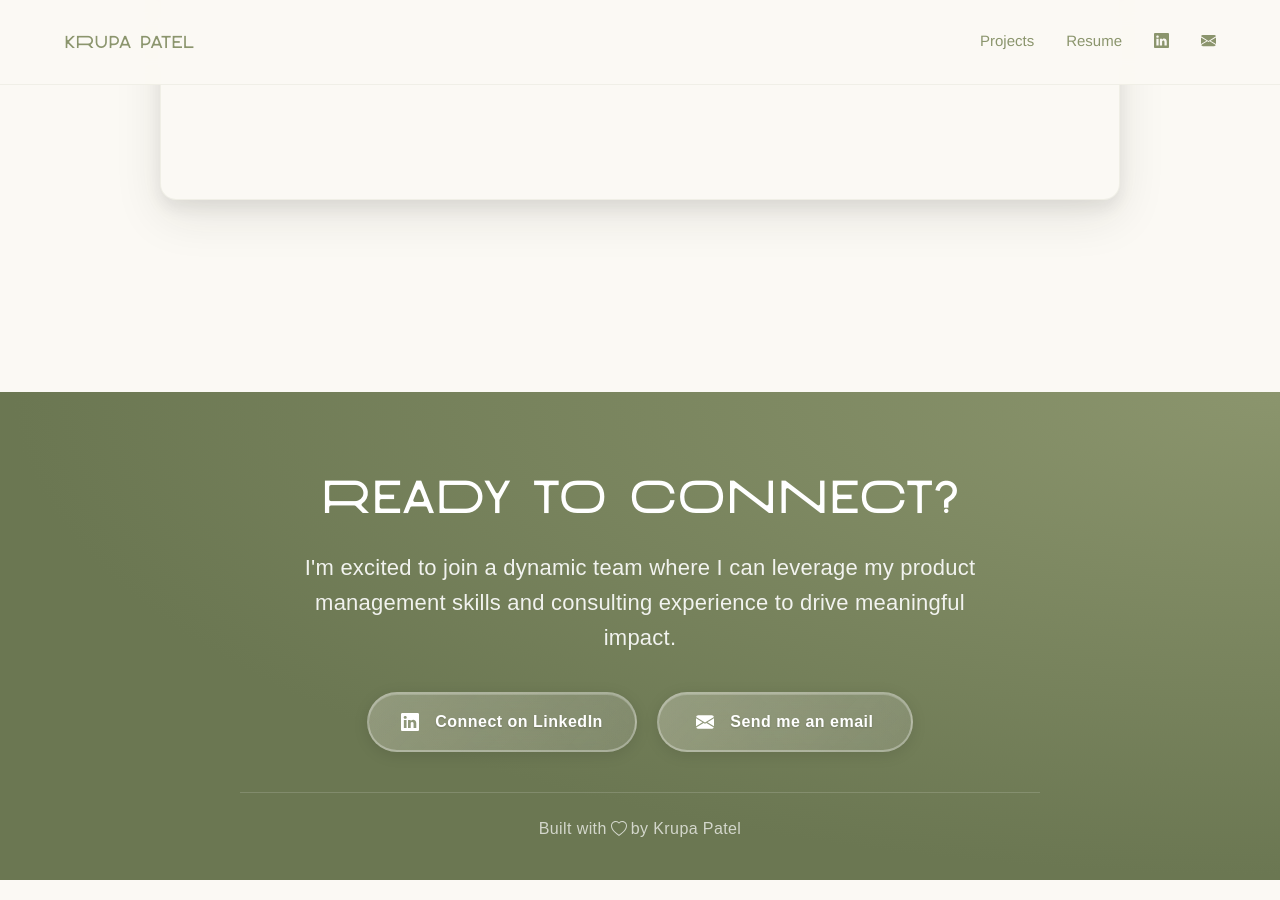
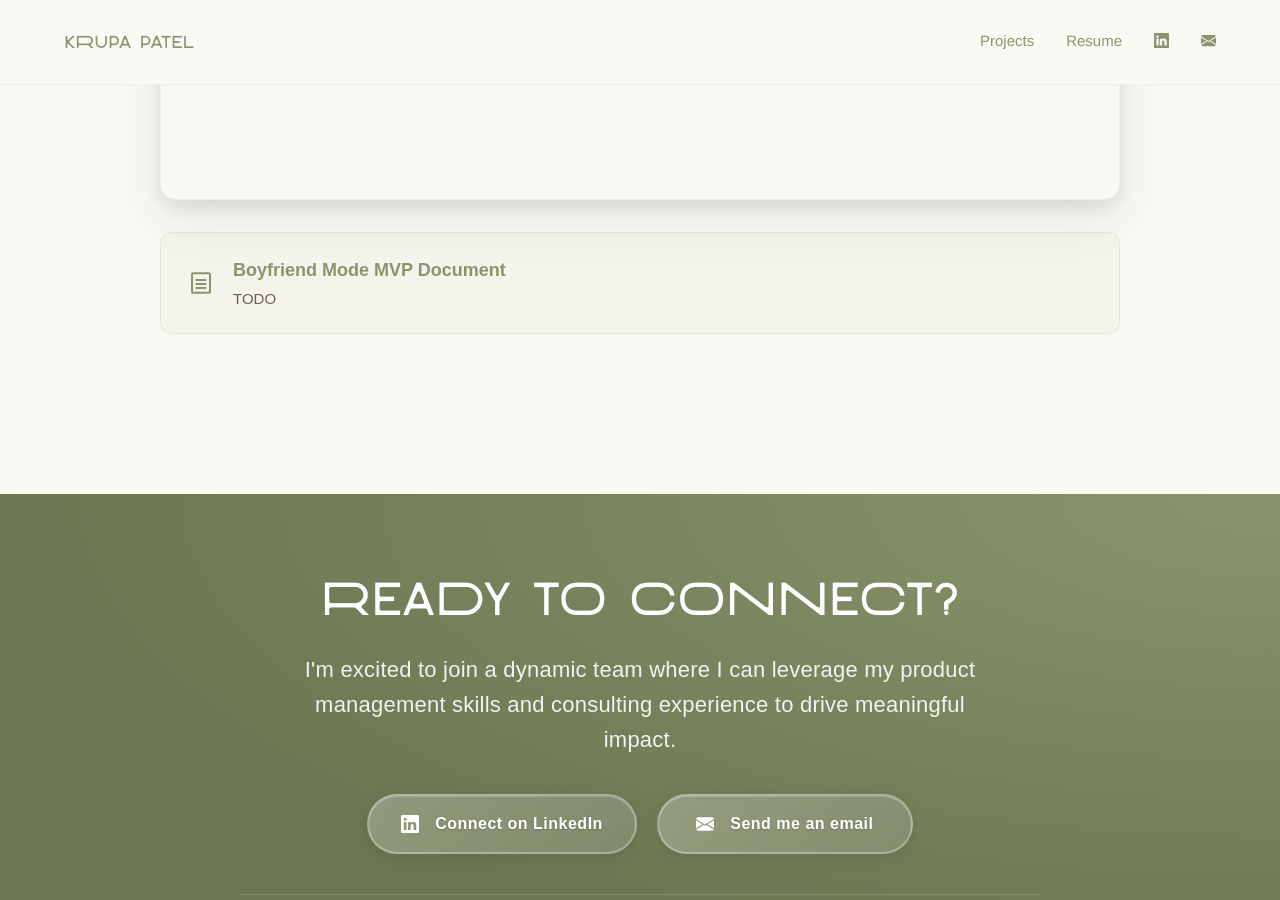
Before and after one commit to krupabpatel/krupa-portfolio, a Jekyll site: the page built from _projects/boyfriend-mode.md, in a window 1280 px wide and 900 px high, scrolled down 874 px. Built offline with Jekyll 4.4.1, drawn with Linux system fonts in a browser that asks for light colours; some web fonts are replaced.

Commit message:
Update Projects "boyfriend-mode" [via-sveltia]

```diff
--- a/_projects/boyfriend-mode.md
+++ b/_projects/boyfriend-mode.md
@@ -8,6 +8,11 @@ role: TODO
 tools:
   - TODO
 media: []
-links: []
+links:
+  - title: Boyfriend Mode MVP Document
+    description: TODO
+    icon_type: document
+    url: /assets/docs/boyfriend_mode_mvp.pdf
+    external: false
 ---
 TODO
```
Also changed, not shown: 1 other file.
